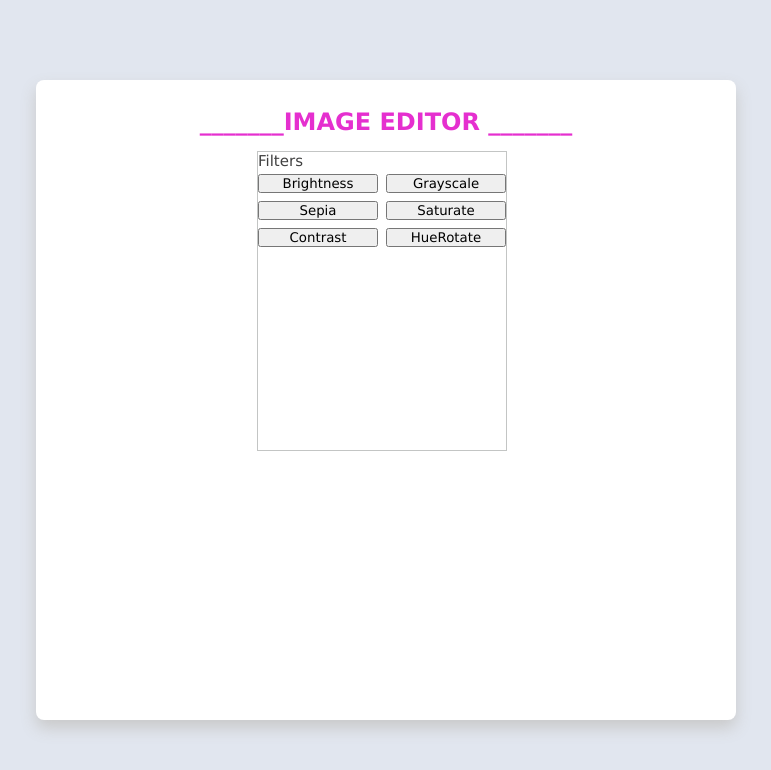
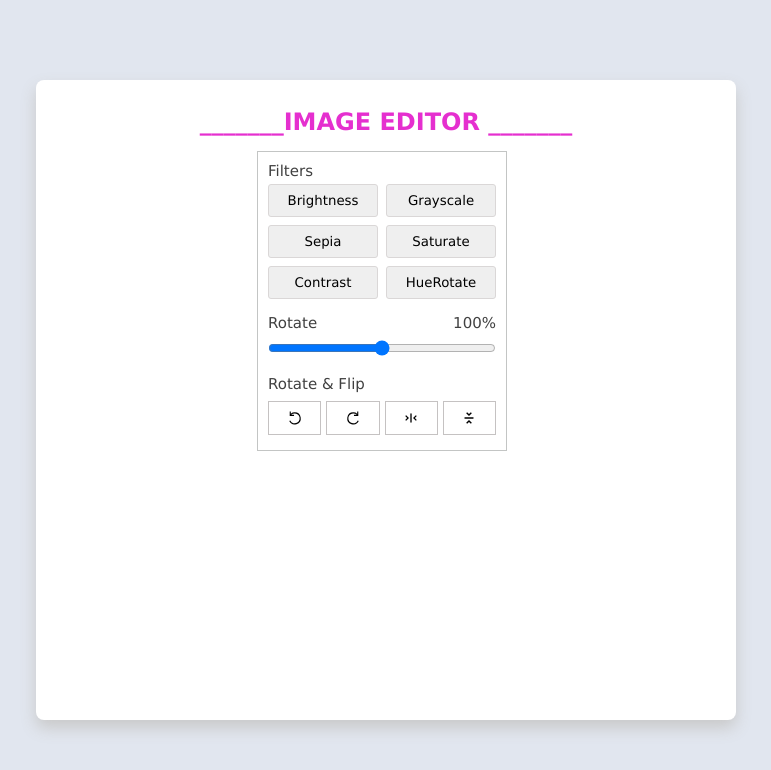
Before and after one commit to mdsoliman-byte/react-image-editor-app, a React (Create React App) app: page / in a window 1280 px wide. Shown: the top 770 px of the page, without its empty margins (254-1025 px from the left). Built offline with nearby package versions, Linux system fonts and the light colour scheme.

Commit message:
image editor section design done

```diff
--- a/src/component/Main.jsx
+++ b/src/component/Main.jsx
@@ -1,5 +1,7 @@
 import React from "react";
 import "./style/main.scss";
+import { GrRotateLeft, GrRotateRight } from "react-icons/gr";
+import { CgMergeVertical, CgMergeHorizontal } from "react-icons/cg";
 const Main = () => {
   const filterElement = [
     {
@@ -39,6 +41,22 @@ const Main = () => {
                   ))}
                 </div>
               </div>
+              <div className="filter__slider">
+                <div className="label__bar">
+                  <label htmlFor="range">Rotate</label>
+                  <span>100%</span>
+                </div>
+                <input type="range" name="" id="" />
+              </div>
+              <div className="rotate">
+                <label htmlFor="">Rotate & Flip</label>
+                <div className="icon">
+                  <div> <GrRotateLeft /> </div>
+                  <div> <GrRotateRight /> </div>
+                  <div> <CgMergeVertical /> </div>
+                  <div> <CgMergeHorizontal /> </div>
+                </div>
+              </div>
             </div>
           </div>
         </div>
--- a/src/component/style/main.scss
+++ b/src/component/style/main.scss
@@ -35,11 +35,60 @@
           border: 1px solid #c3c5c4;
           margin-right: 8px;
           height: 300px;
+          padding: 10px;
           .filter__key {
             display: grid;
             grid-template-columns: repeat(2, 1fr);
             grid-gap: 8px;
-            align-items: center;
+            button.active {
+              background-color: rgb(84, 93, 216);
+              color: #fff;
+            }
+            button {
+              padding: 8px;
+              border-radius: 3px;
+              border: 1px solid #dad7d7;
+              cursor: pointer;
+              text-transform: capitalize;
+            }
+          }
+          .filter__slider {
+            margin: 15px 0px;
+            .label__bar {
+              margin-bottom: 4px;
+              display: flex;
+              justify-content: space-between;
+              label,
+              span {
+                color: #404040;
+                font-size: 15px;
+                text-transform: capitalize;
+              }
+            }
+            input {
+              width: 100%;
+            }
+          }
+          .rotate {
+            label {
+              margin-bottom: 8px;
+              display: block;
+              font-size: 15px;
+              color: #404040;
+            }
+            .icon {
+              display: grid;
+              grid-template-columns: repeat(4, 1fr);
+              grid-gap: 5px;
+              div {
+                border: 1px solid rgb(197, 194, 194);
+                padding: 8px 5px;
+                display: flex;
+                justify-content: center;
+                align-items: center;
+                cursor: pointer;
+              }
+            }
           }
         }
       }
```
